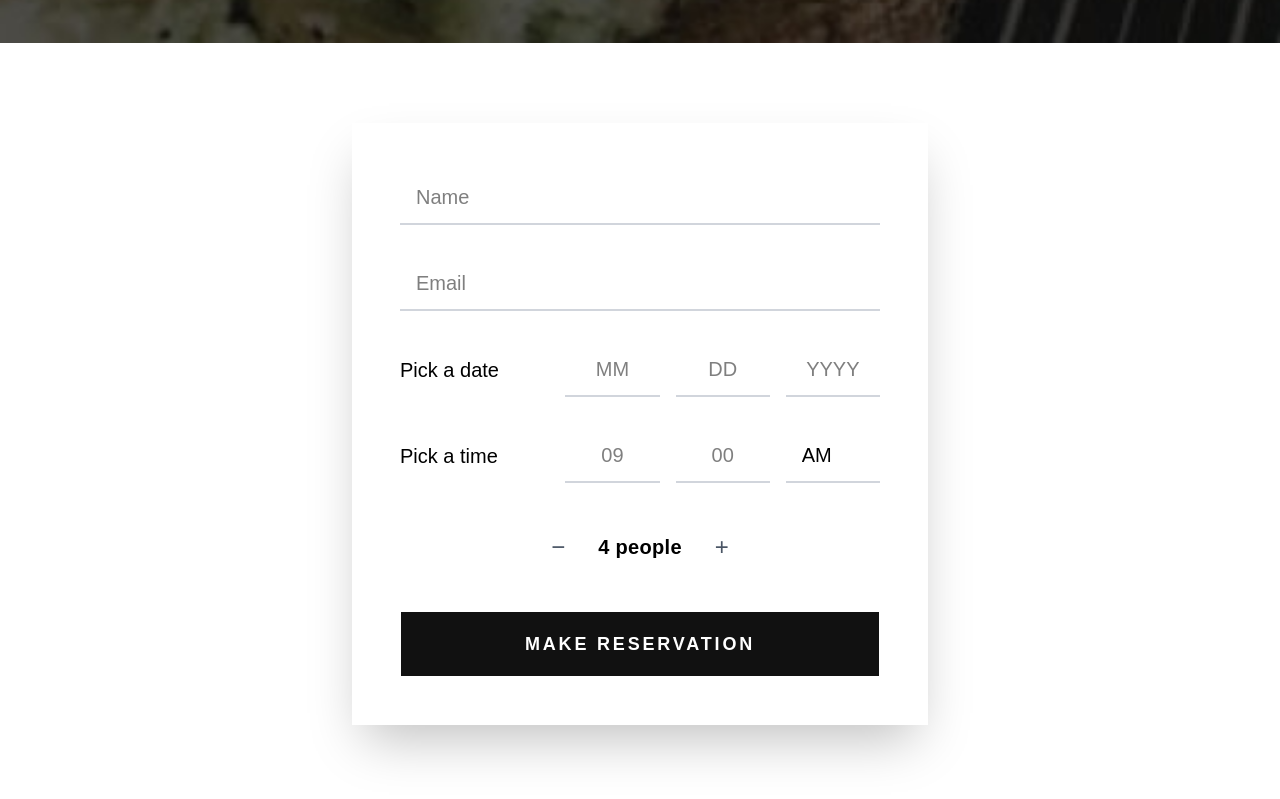
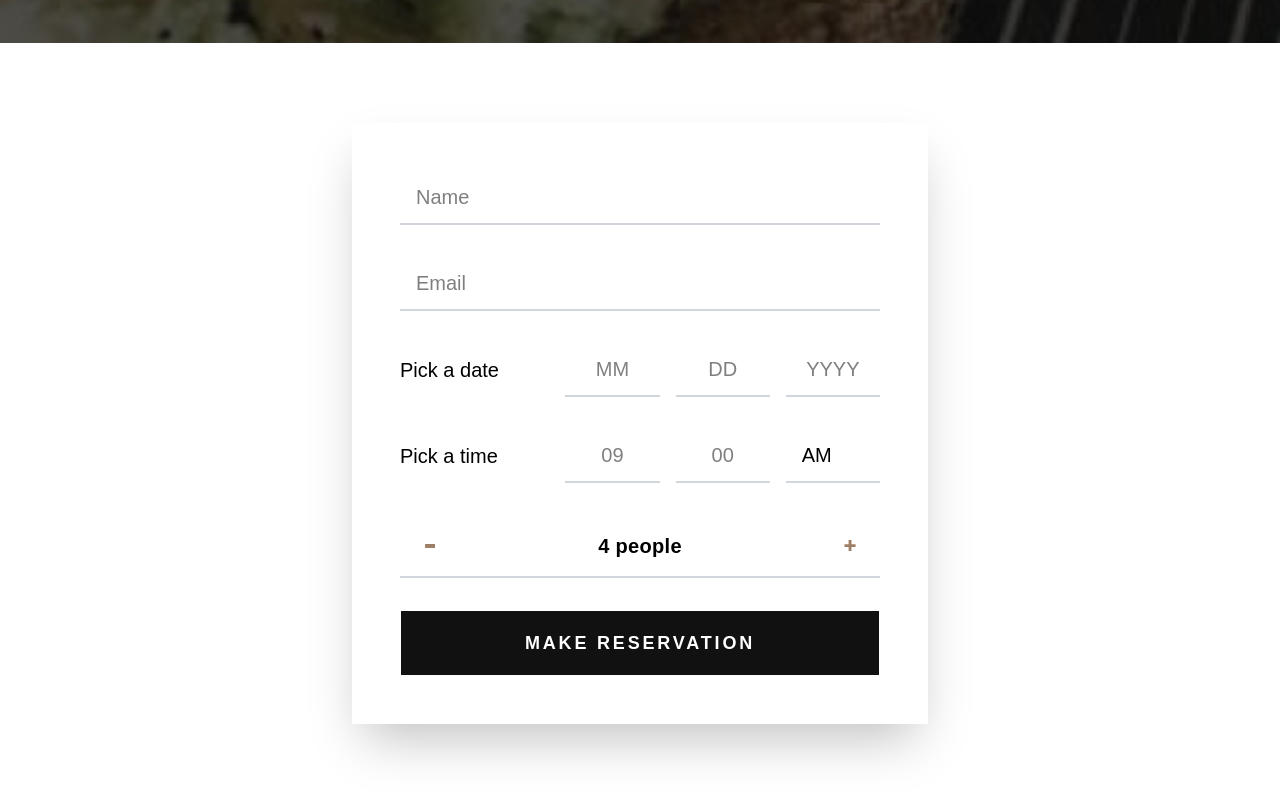
Before and after one commit to anet-eny/dine-restaurant-website, a React (Vite) app: page /reservations in a window 1280 px wide. Shown: the part 557-1356 px from the top of the page. Built offline with nearby package versions, Linux system fonts and the light colour scheme.

Commit message:
feat: add minus and plus icons to people counter, adjust styles of people counter

```diff
--- a/src/components/ReservationForm.jsx
+++ b/src/components/ReservationForm.jsx
@@ -222,14 +222,14 @@ const ReservationForm = ({
           </div>
 
           {/* People Counter */}
-          <div className="flex items-center justify-center gap-6 py-4">
+          <div className="flex items-center justify-between border-b-2 border-gray-300 gap-6 py-4">
             <button
               type="button"
               onClick={() => handlePeopleChange(-1)}
               disabled={formData.people === peopleOptions[0]}
-              className="text-2xl font-light text-gray-600 hover:text-gray-900 disabled:opacity-30 disabled:cursor-not-allowed w-8 h-8"
+              className="px-6 py-2 disabled:opacity-30 disabled:cursor-not-allowed cursor-pointer"
             >
-              −
+              <img src={iconMinus} alt="Decrease" className="w-3" />
             </button>
             <span className="tracking-[.016em] leading-6 font-bold">
               {formData.people} {formData.people === 1 ? "person" : "people"}
@@ -240,9 +240,9 @@ const ReservationForm = ({
               disabled={
                 formData.people === peopleOptions[peopleOptions.length - 1]
               }
-              className="text-2xl font-light text-gray-600 hover:text-gray-900 disabled:opacity-30 disabled:cursor-not-allowed w-8 h-8"
+              className="px-6 py-2 disabled:opacity-30 disabled:cursor-not-allowed cursor-pointer"
             >
-              +
+              <img src={iconPlus} alt="Increase" className="w-3" />
             </button>
           </div>
 
```
